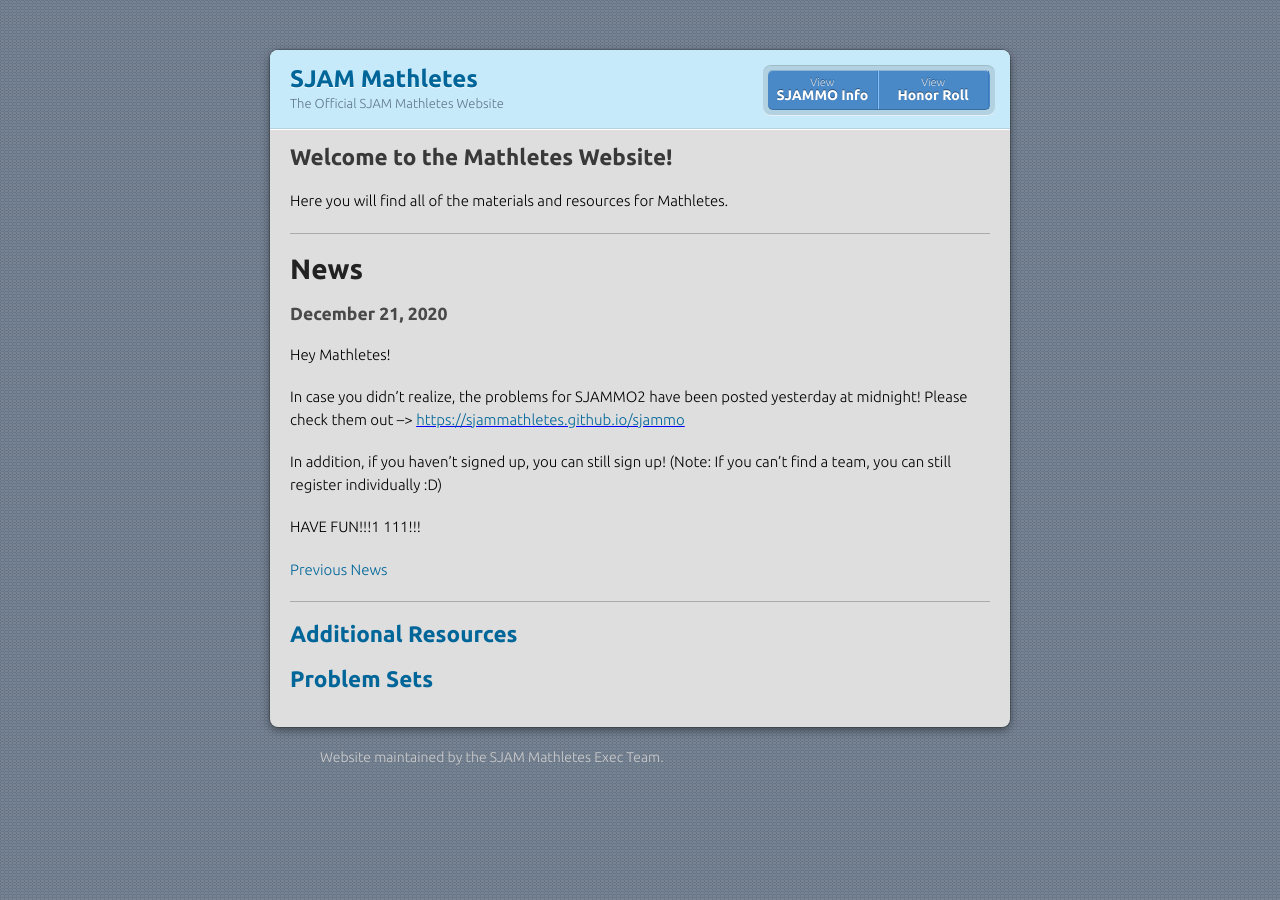
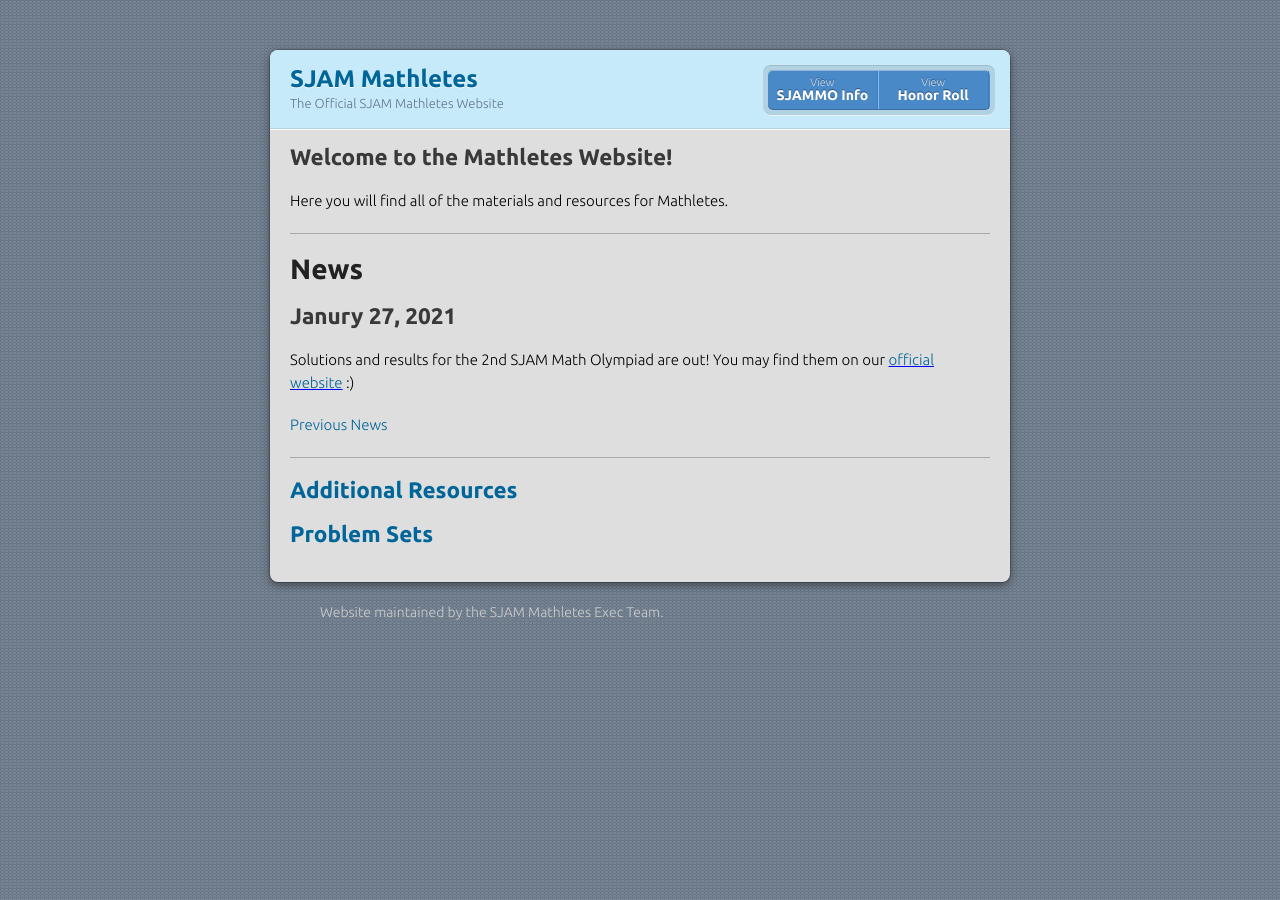
Before and after one commit to sjammathletes/sjammathletes.github.io, a Jekyll site: the page built from index.md, in a window 1280 px wide. Built offline with Jekyll 4.4.1, drawn with Linux system fonts in a browser that asks for light colours; our own code applies the rules of GitHub Pages for plain Markdown files.

Commit message:
update news

```diff
--- a/index.md
+++ b/index.md
@@ -11,15 +11,10 @@ Here you will find all of the materials and resources for Mathletes.
 
 
 # News
-### December 21, 2020
-Hey Mathletes!
 
-In case you didn't realize, the problems for SJAMMO2 have been posted yesterday at midnight! Please check them out --> <ins style="color:blue;">[https://sjammathletes.github.io/sjammo](https://sjammathletes.github.io/sjammo)</ins>
+## Janury 27, 2021
 
-In addition, if you haven't signed up, you can still sign up! (Note: If you can't find a team, you can still register individually :D)
-
-HAVE FUN!!!1
-111!!!
+Solutions and results for the 2nd SJAM Math Olympiad are out! You may find them on our <ins style="color:blue;">[official website](https://sjammathletes.github.io/sjammo)</ins> :)
 
 [Previous News](news)
 
```
Also changed, not shown: news.md (+4 -0 lines).
